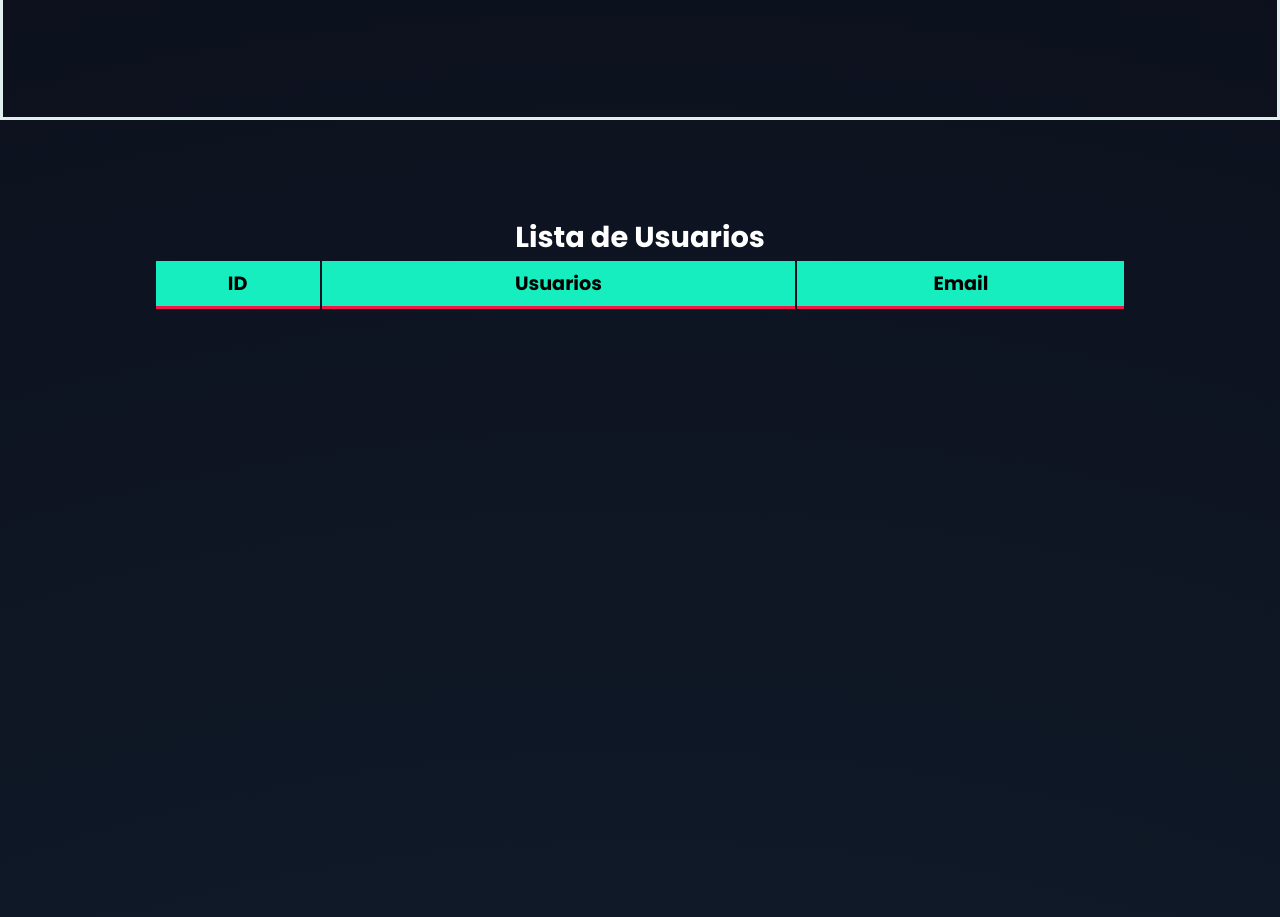
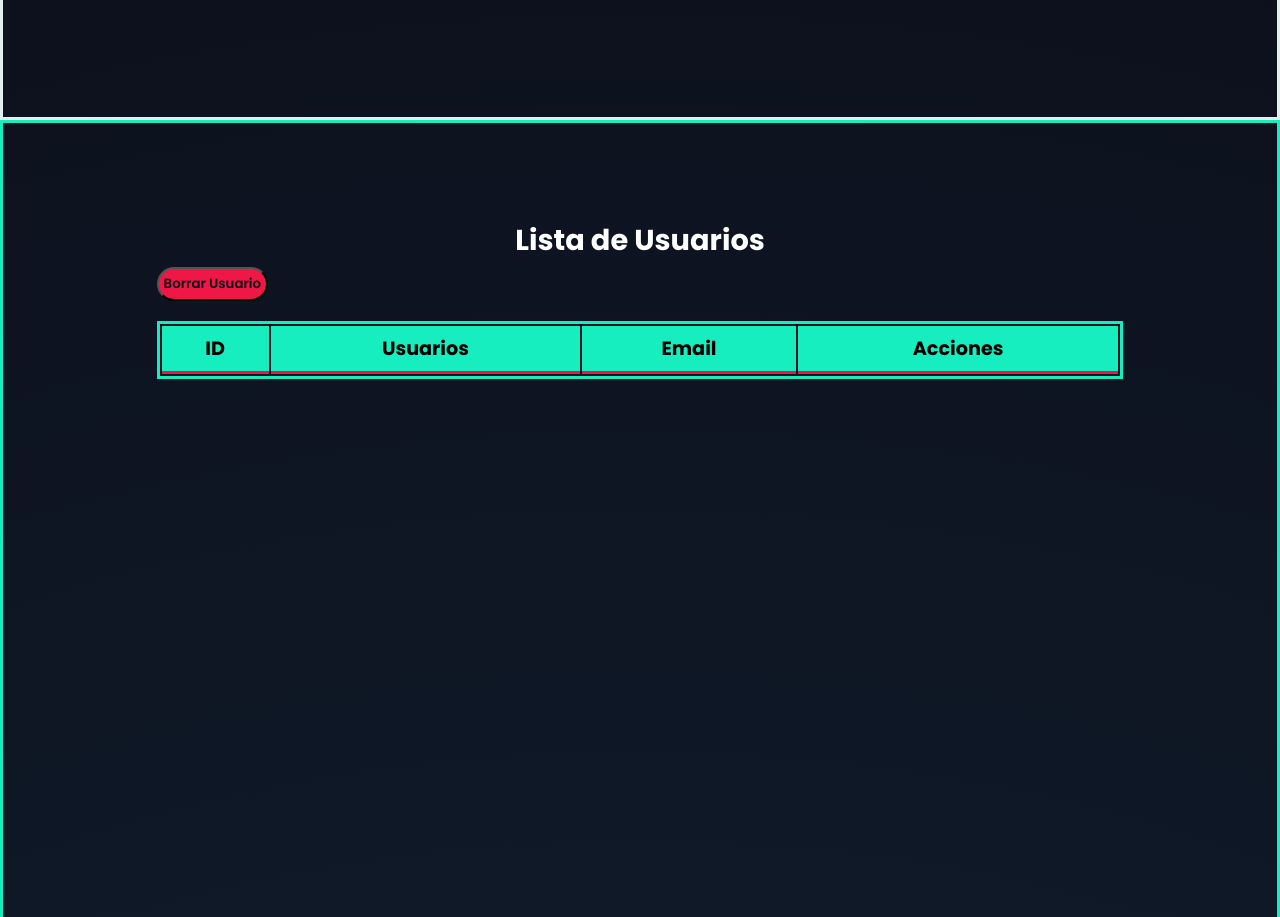
Before and after one commit to Fabianf811/Portafolio_FE, a plain HTML site: page dashboard.html in a window 1280 px wide. Shown: the part 680-1597 px from the top of the page. Drawn offline with nearby package versions, Linux system fonts and the light colour scheme; no server answers.

Commit message:
modify files upload to vercel

```diff
--- a/dashboard.html
+++ b/dashboard.html
@@ -33,12 +33,14 @@
     </section>
     <section class="Usuarios" id="usuarios">
         <h2>Lista de Usuarios</h2>
+        <button type="submit" class="borrar_usuario">Borrar Usuario</button>
         <table>
             <thead>
                 <tr>
                     <th>ID</th>
                     <th>Usuarios</th>
                     <th>Email</th>
+                    <th>Acciones</th>
                 </tr>
             </thead>
             <tbody id="usuariosTbody">
--- a/src/usuarios.js
+++ b/src/usuarios.js
@@ -35,9 +35,19 @@ async function loadUsuarios() {
             const emailCell = document.createElement('td');
             emailCell.textContent = usuario.email;
 
+            const deleteCell = document.createElement('td');
+            const deleteButton = document.createElement('button');
+            deleteButton.textContent = 'Eliminar';
+            deleteButton.classList.add('borrar_usuario');
+
+            deleteButton.addEventListener('click', () => eliminarUsuario(usuario.id_usuario));
+
+            deleteCell.appendChild(deleteButton);
+
             row.appendChild(idCell);
             row.appendChild(nameCell);
             row.appendChild(emailCell);
+            row.appendChild(deleteCell);
 
             tableBody.appendChild(row);
         });
--- a/style.css
+++ b/style.css
@@ -625,8 +625,14 @@ textarea {
     text-align: center;
 }
 
+.Usuarios{
+    border: #17eebf solid;
+}
+
 .Usuarios table {
     width: 100%;
+    margin-top: 20px;
+    border: #17eebf solid;
 }
 
 .clientes table {
@@ -647,6 +653,15 @@ th {
     color: #000000;
 }
 
+.borrar_usuario{
+    background-color: #ee1745;
+    color: #0b0b17;
+    padding: 5px;
+    margin-top: 5px;
+    cursor: pointer;
+    border-radius: 3rem;
+    font-weight: 600;
+}
 
 /*----------------------media queries----------------------*/
 
```
